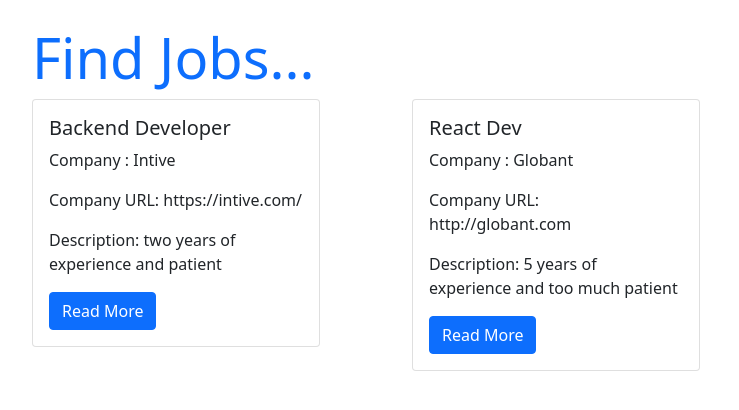
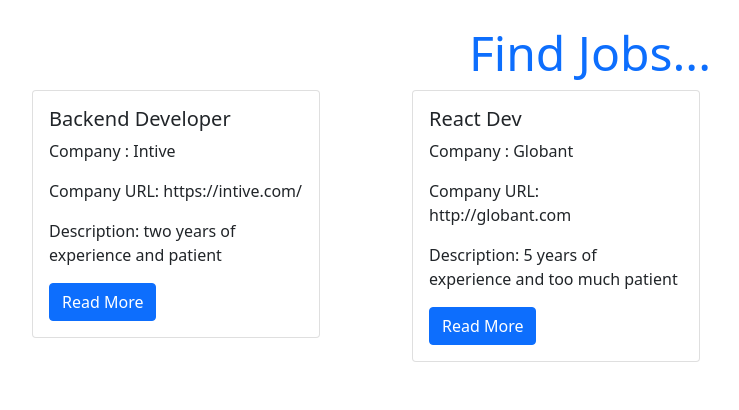
Before and after one commit to irinadigio/fastapi, a FastAPI app: page / in a window 1280 px wide. Shown: the part 56-466 px from the top of the page, without its empty margins (50-789 px from the left). Run offline with FastAPI, Linux system fonts and the light colour scheme; data comes from the database, SQL or seed files in the repository; some libraries are stand-ins or nearby versions.

Commit message:
change homepage

```diff
--- a/templates/jobs/homepage.html
+++ b/templates/jobs/homepage.html
@@ -8,7 +8,7 @@
 {% block content %}
 <div class="container">
   <br>
-      <h1 class="display-4 text-primary">Find Jobs...</h1>
+      <h1 class="text-center display-5 text-primary">Find Jobs...</h1>
 
   <div class="row">
     {% for job in jobs %}
```
